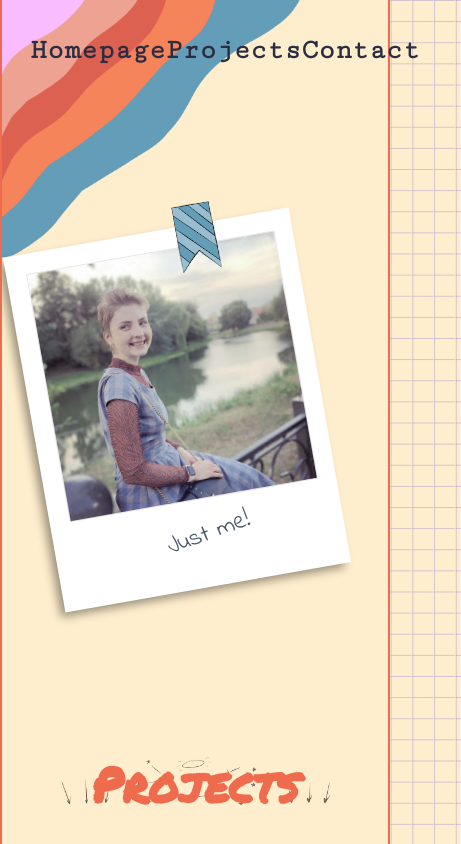
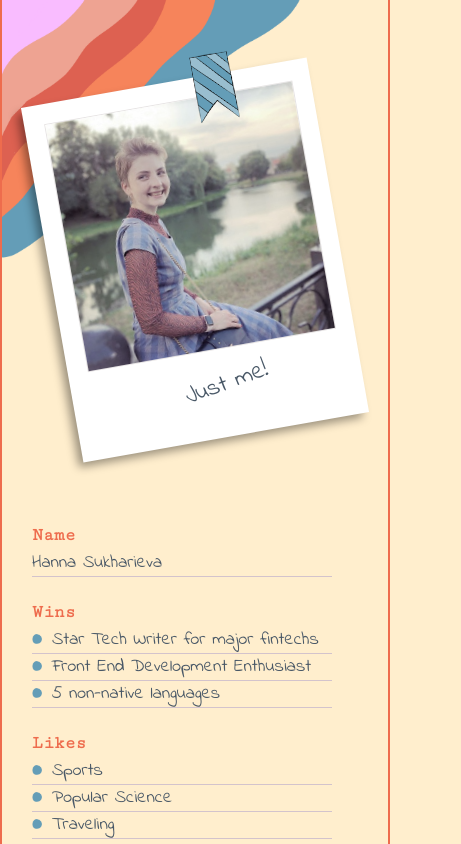
Before and after one commit to hannasukharieva/portfolio, a React (Create React App) app: page / in a window 390 px wide. Shown: the top 844 px of the page, 461 px wide, since content can reach past the window. Built offline with nearby package versions, Linux system fonts and the light colour scheme.

Commit message:
Mobile adaptation

```diff
--- a/src/components/blocks/Footer/Footer.js
+++ b/src/components/blocks/Footer/Footer.js
@@ -7,7 +7,7 @@ import git from "../../../assets/images/icons/git.png"
 function Footer() {
   return (
     <footer className="footer-wrapper">
-      <div className="footer">
+      <div className="footer" id="contact">
         <ul className="footer__list">
           <li>Hanna Sukharieva</li>
           <li><a href="mailto:hsukharieva@gmail.com">hsukharieva@gmail.com</a></li>
--- a/src/components/blocks/Footer/Footer.scss
+++ b/src/components/blocks/Footer/Footer.scss
@@ -9,12 +9,23 @@
   justify-content: space-between;
   margin-top: -100px;
 
+  @media screen and (max-width: $breakpoint-tablet){
+    flex-direction: column;
+    align-items: center;
+    margin-top: -200px;
+  }
+
   .footer{
     padding: 0 20px;
     display: flex;
 
     &__list {
       list-style: none;
+
+      @media screen and (max-width: $breakpoint-tablet){
+        text-align: center;
+        padding-bottom: 20px;
+      }
 
       li {
         line-height: 25px;
@@ -28,15 +39,26 @@
     &__icons {
       display: flex;
 
+      a:first-child {
+        @media screen and (max-width: $breakpoint-mobile){
+          .icon-image {
+            margin-left: 0;
+          }
+        }
+      }
+
       .icon-image {
         height: 60px;
         width: 60px;
         margin-left: 30px;
         background-color: $background;
         border-radius: 50%;
+
+        @media screen and (max-width: $breakpoint-mobile){
+          height: 40px;
+          width: 40px;
+        }
       }
     }
-
   }
-
 }
--- a/src/components/blocks/Header/Header.js
+++ b/src/components/blocks/Header/Header.js
@@ -1,24 +1,42 @@
+import { useState, useEffect } from 'react'
+
 import "./Header.scss"
 import Marker from "../../elements/Marker";
 
 function Header() {
+  const [isTop, setIsTop] = useState(true)
+
+  function handleScroll() {
+    if (window.scrollY < 100) {
+      setIsTop(true)
+    } else {
+      setIsTop(false)
+    }
+  }
+
+  useEffect(function() {
+    window.addEventListener('scroll', handleScroll)
+  }, []);
+
+  const isTopClass = isTop ? 'header-list--top' : '';
+
   return (
     <div className="header-wrapper">
-      <ul className="header-list">
+      <ul className={"header-list " + isTopClass}>
         <li className="header-list__item">
-          <a href="#">
+          <a href="#main">
             Homepage
             <Marker title="home"/>
           </a>
         </li>
         <li className="header-list__item">
-          <a href="#">
+          <a href="#projects">
             Projects
             <Marker title="projects"/>
           </a>
         </li>
         <li className="header-list__item">
-          <a href="#">
+          <a href="#contact">
             Contact
             <Marker title="contact"/>
           </a>
--- a/src/components/blocks/Header/Header.scss
+++ b/src/components/blocks/Header/Header.scss
@@ -1,20 +1,30 @@
 @import "../../../styles/common.scss";
 
 .header-wrapper {
-  position: absolute;
+  position: fixed;
   width: 100%;
   top: 0;
   z-index: 10;
 
+  @media screen and (max-width: $breakpoint-tablet){
+    display: none;
+  }
+
   .header-list {
     @include content;
-    height: 100px;
+    background-color: $bright-yellow-25;
+    border-radius: 30px;
+    height: 80px;
     display: flex;
     flex-direction: row;
     list-style: none;
     justify-content: space-between;
     align-items: center;
+    transition: background-color 0.5s;
 
+    &--top {
+      background-color: transparent;
+    }
 
     a {
       text-decoration: none;
--- a/src/components/blocks/Main/Main.js
+++ b/src/components/blocks/Main/Main.js
@@ -4,7 +4,7 @@ import Card from "../../elements/Card";
 
 function Main() {
   return (
-    <section className="main-wrapper">
+    <section className="main-wrapper" id="main">
       <div className="main__photo">
         <Card sign="Just me!" image={portrait}/>
       </div>
--- a/src/components/blocks/Main/Main.scss
+++ b/src/components/blocks/Main/Main.scss
@@ -14,11 +14,23 @@
   background-color: $background;
   border-right: 2px solid $bright-red;
   border-left: 2px solid $bright-red;
+  overflow-x: hidden;
+
+  @media screen and (max-width: $breakpoint-tablet){
+    padding-top: 50px;
+    display: flex;
+    flex-wrap: wrap;
+  }
 
   .main__photo {
     display: flex;
     justify-content: flex-end;
     margin-top: 30px;
+
+    @media screen and (max-width: $breakpoint-tablet) {
+      justify-content: center;
+      width: 100%;
+    }
   }
 
   .main__text {
@@ -29,6 +41,10 @@
     &-paragraph {
       display: flex;
       align-items: flex-start;
+
+      @media screen and (max-width: $breakpoint-mobile-plus){
+        flex-wrap: wrap;
+      }
 
       &:first-child {
         .main__text-content {
@@ -45,6 +61,18 @@
       font-weight: 700;
       color: $bright-red;
       width: 100px;
+
+      @media screen and (max-width: $breakpoint-mobile-plus) {
+        font-size: $font-s;
+        width: 90px;
+        top: 5px;
+        padding: 0 15px 10px 0;
+      }
+
+      @media screen and (max-width: $breakpoint-mobile){
+        font-size: $font-xs;
+        width: 50px;
+      }
     }
 
     &-content {
@@ -54,6 +82,11 @@
       color: $bright-ink;
       text-align: justify;
       margin: 0 0 20px 0;
+
+      @media screen and (max-width: $breakpoint-mobile-plus) {
+        font-size: $font-xs;
+        width: 300px;
+      }
 
       ul {
         li {
--- a/src/components/blocks/Projects/Projects.js
+++ b/src/components/blocks/Projects/Projects.js
@@ -24,7 +24,7 @@ const projects = [
 
 function Projects() {
   return (
-    <div className="projects-wrapper">
+    <div className="projects-wrapper" id="projects">
       <h2 className="projects-title">Projects</h2>
       <div className="projects">
         {
--- a/src/components/blocks/Projects/Projects.scss
+++ b/src/components/blocks/Projects/Projects.scss
@@ -17,13 +17,11 @@
     font-size: $font-xl;
     color: $bright-red;
     text-align: center;
-    margin-top: 0;
-    background-image: url(../../../assets/images/title_background.png);
-    background-repeat: no-repeat;
-    background-position: center;
-    background-size: contain;
-    padding: 60px 0;
-    margin-bottom: -30px;
+    margin: 0;
+
+    @media screen and (max-width: $breakpoint-mobile-plus){
+      margin-bottom: 30px;
+    }
   }
 
   .projects {
@@ -33,6 +31,10 @@
 
     &__card {
       margin: 100px;
+
+      @media screen and (max-width: $breakpoint-tablet){
+        margin: 40px;
+      }
 
       &:nth-child(3n+1) {
         .card {
--- a/src/styles/main.scss
+++ b/src/styles/main.scss
@@ -1,5 +1,9 @@
 @import "./partials/colors.scss";
 @import "./partials/reset.scss";
+
+html {
+  scroll-behavior: smooth;
+}
 
 body {
   background-color: $background;
--- a/src/styles/partials/colors.scss
+++ b/src/styles/partials/colors.scss
@@ -1,8 +1,10 @@
 $text-basic: #000;
 $bright-yellow: #ffd166;
+$bright-yellow-25: rgba(255, 209, 102, .25);
 $bright-red: #ee6c4d;
 $bright-red-50: rgba(239, 110, 78, 0.5);
 $bright-blue: #007EA7;
+$bright-blue-25: rgba(21, 177, 230, 0.25);
 $dark-blue: #2B2D42;
 $light-basic: #F4EBBE;
 $bright-yellow-75: rgba(255, 209, 102, .5);
--- a/src/styles/partials/screen-size.scss
+++ b/src/styles/partials/screen-size.scss
@@ -1 +1,5 @@
 $wrapper-desktop: 1080px;
+
+$breakpoint-tablet: 768px;
+$breakpoint-mobile: 475px;
+$breakpoint-mobile-plus: 650px;
```
Also changed, not shown: 1 other file (tests, documents, lock files or other folders).
